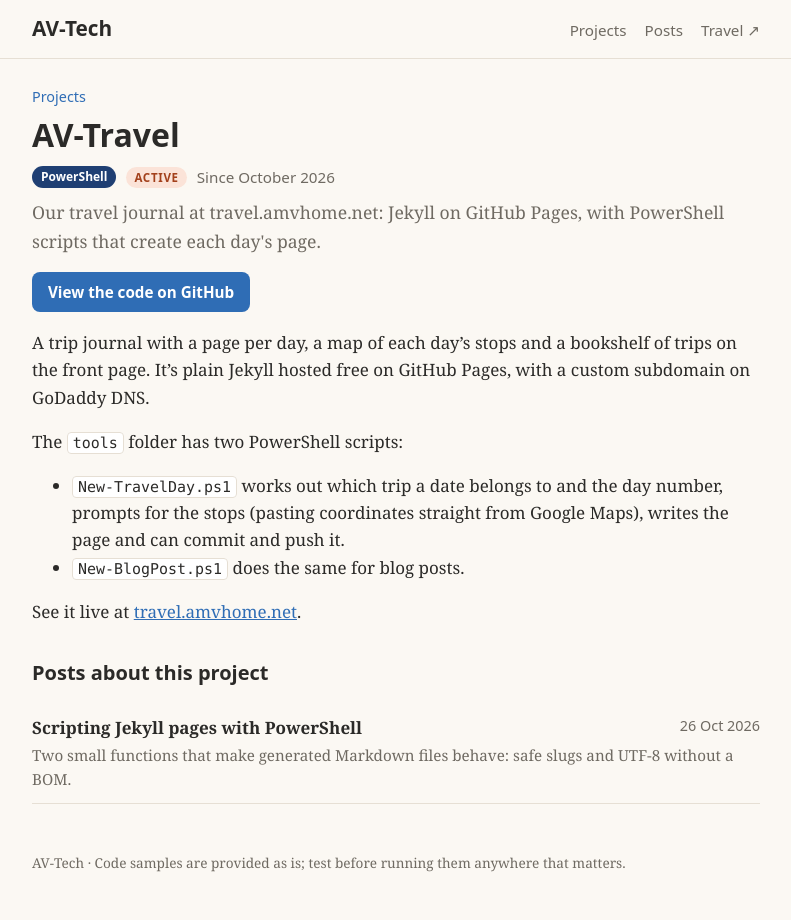
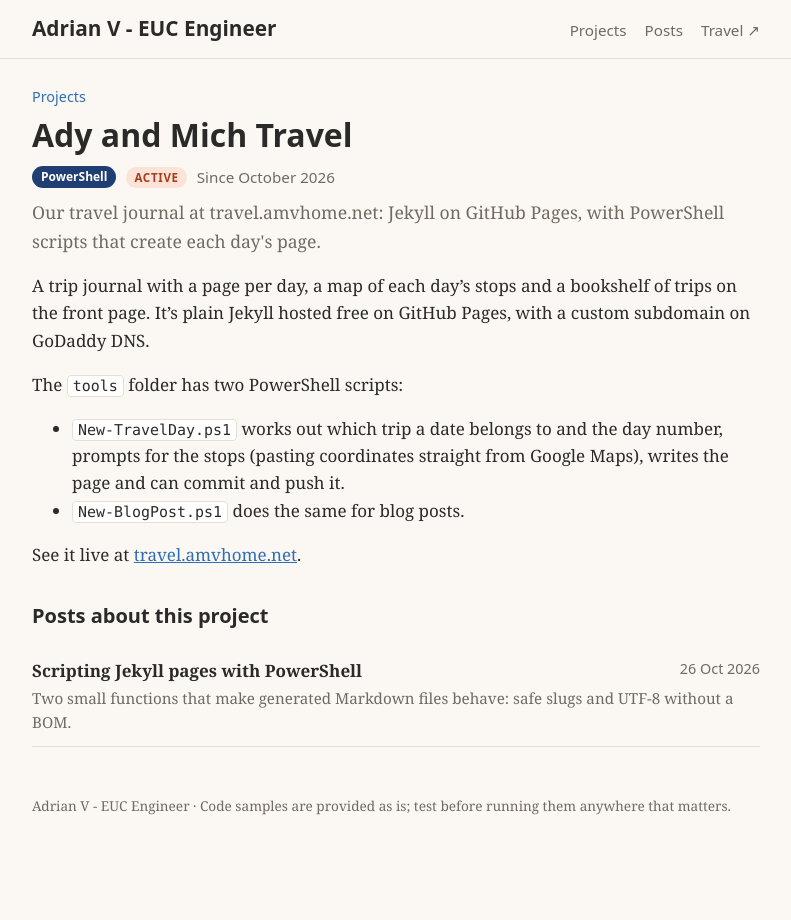
Before and after one commit to adrianv66/av-tech, a Jekyll site: the page built from _projects/av-travel.md, in a window 1280 px wide. Shown: the whole page, without its empty margins (244-1035 px from the left). Built offline with Jekyll 4.4.1, drawn with Linux system fonts in a browser that asks for light colours.

Commit message:
Updated Projects

```diff
--- a/_config.yml
+++ b/_config.yml
@@ -1,4 +1,4 @@
-title: AV-Tech
+title: Adrian V - EUC Engineer
 description: Scripts, tools and notes from the keyboard
 url: "https://tech.amvhome.net"
 baseurl: ""
--- a/_projects/av-travel.md
+++ b/_projects/av-travel.md
@@ -1,9 +1,9 @@
 ---
-title: AV-Travel
+title: Ady and Mich Travel
 language: PowerShell
 status: Active
 started: 2026-10-26
-repo: https://github.com/adrianv66/av-travel
+repo:
 summary: "Our travel journal at travel.amvhome.net: Jekyll on GitHub Pages, with PowerShell scripts that create each day's page."
 ---
 
```
Also changed, not shown: _projects/av-tech.md (+1 -1 lines).
